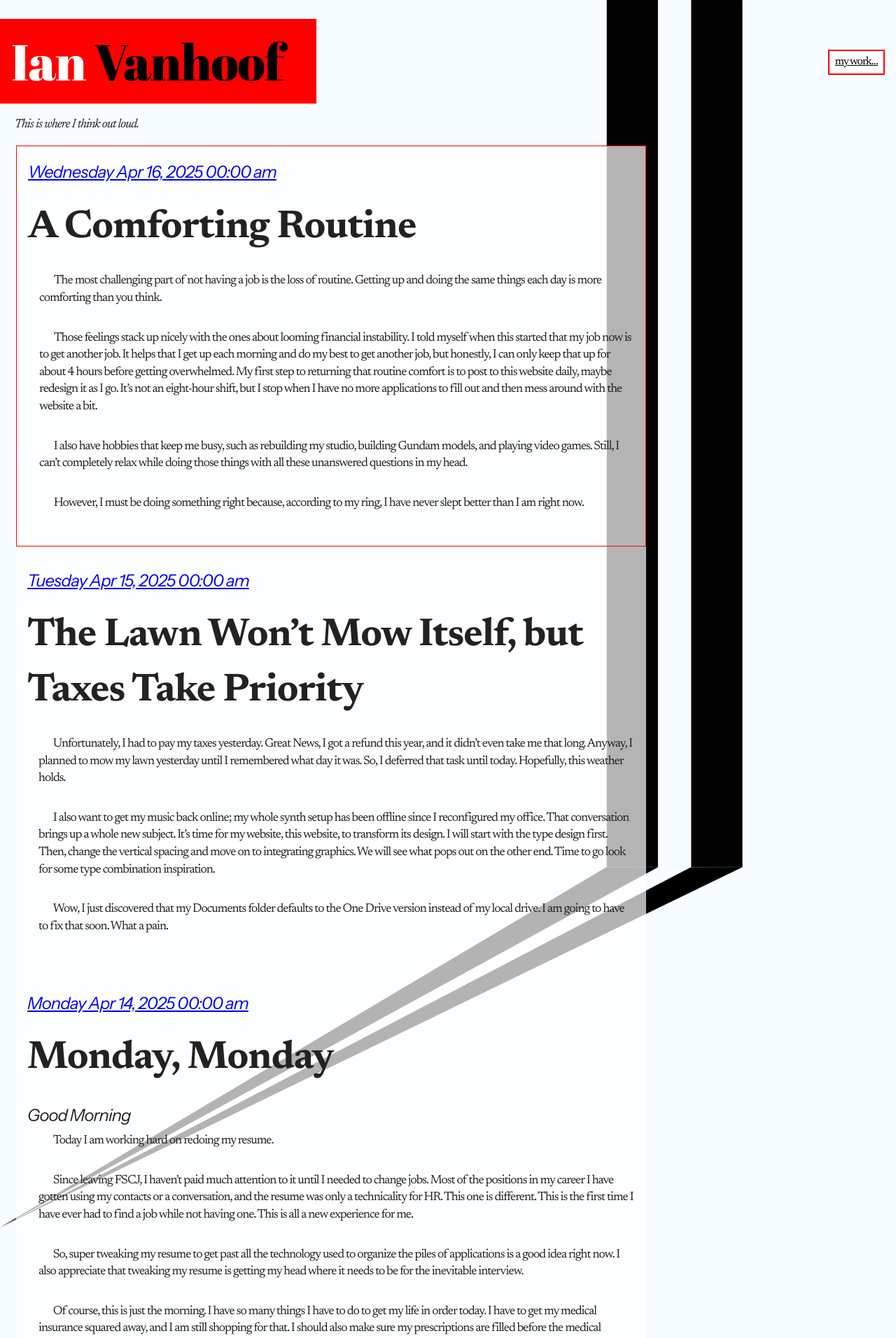
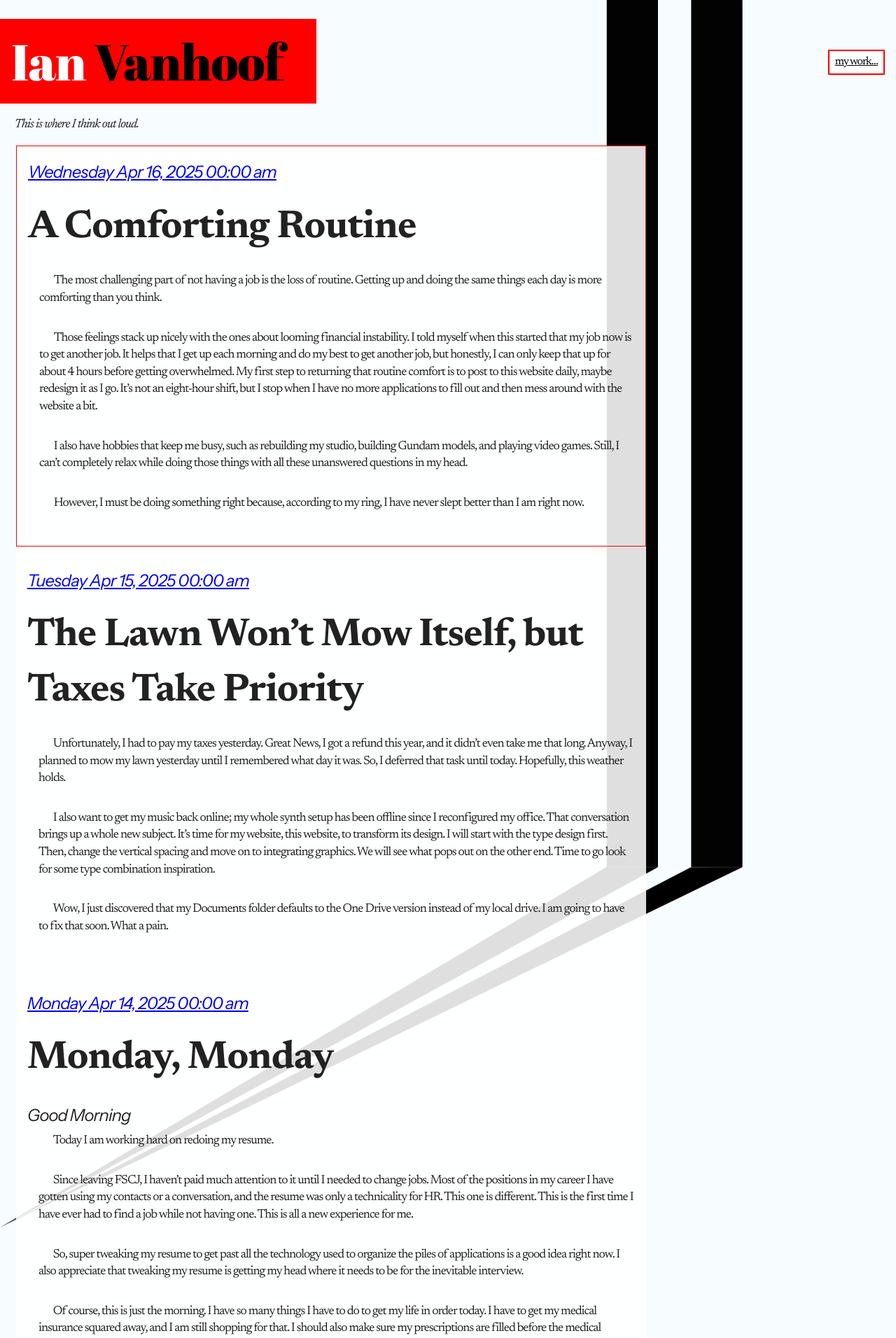
Before and after one commit to ianvanhoof/ianvanhoof.github.io, a Jekyll site: the page built from homepage.html, in a window 1280 px wide. Shown: the top 1912 px of the page at 70% size. Built offline with Jekyll 4.4.1, drawn with Linux system fonts in a browser that asks for light colours.

Commit message:
Adjusted opacity of main post box

```diff
--- a/assets/main-type.scss
+++ b/assets/main-type.scss
@@ -204,7 +204,7 @@ h2{
 #wrapper{
     width:98%;
     margin-left:1.8%;
-    background-color: rgba(255, 255, 255, .7);
+    background-color: rgba(255, 255, 255, .875);
     max-width:900px;
 }
 #wrapper>article>h1{
```
